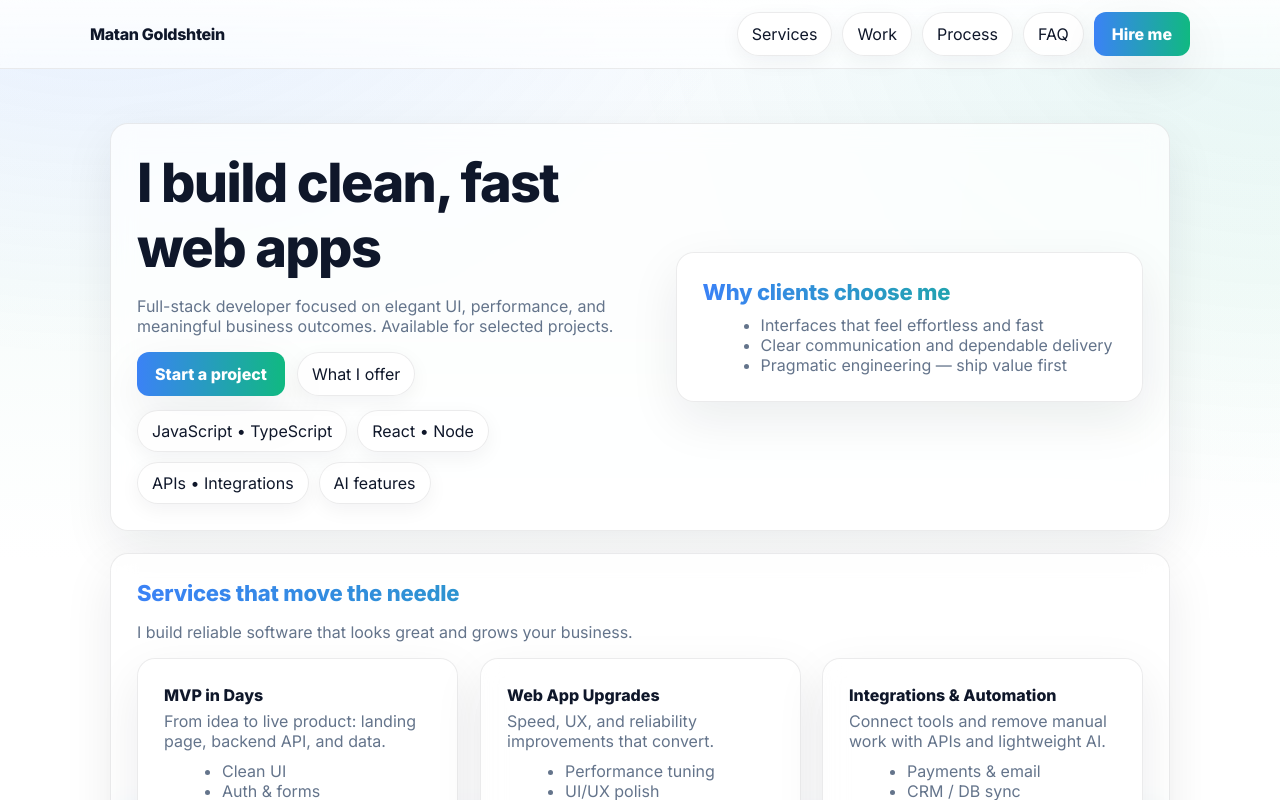
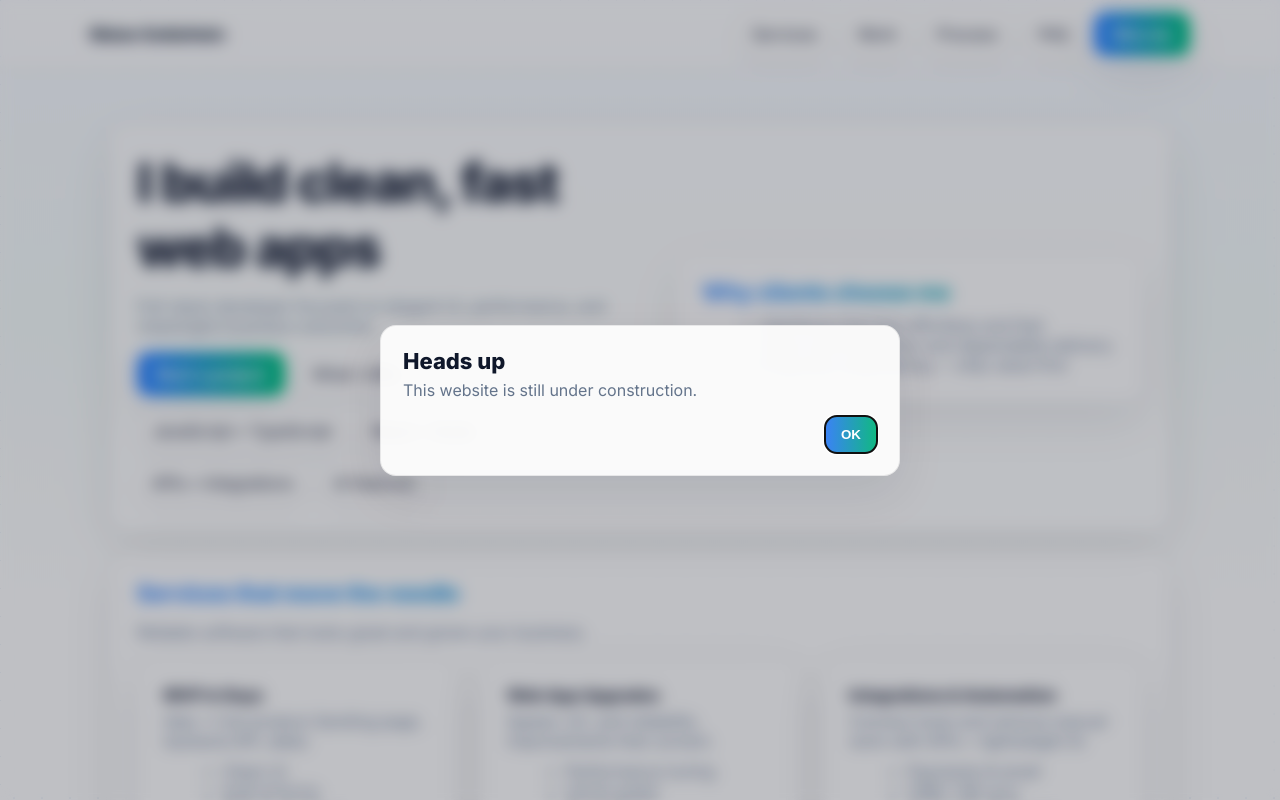
Before and after one commit to WAR5iBgc2pE8lq/concept-mvp, a website: page public/index.html in a window 1280 px wide. Shown: the top 800 px of the page. Drawn offline with Linux system fonts and the light colour scheme.

Commit message:
Dotted grid + subtle gradient, responsive tweaks, under-construction modal

```diff
--- a/public/index.html
+++ b/public/index.html
@@ -4,44 +4,47 @@
   <meta charset="UTF-8" />
   <meta name="viewport" content="width=device-width, initial-scale=1" />
   <title>Matan Goldshtein — Portfolio</title>
-  <meta name="description" content="Full-stack developer building clean, fast, business-driven web apps. Services, work, process, and contact." />
+  <meta name="description" content="Full-stack developer building clean, fast, business-driven web apps." />
   <style>
     @import url('https://fonts.googleapis.com/css2?family=Inter:wght@400;600;800&display=swap');
 
-    /* ===== Light, airy, harmonious with subtle glass ===== */
     :root{
-      --bg:#ffffff;
-      --ink:#0f172a;
-      --muted:#64748b;
-      --line:rgba(2,6,23,.08);
-      --surface:rgba(255,255,255,.72);        /* translucent cards */
-      --surface-strong:rgba(255,255,255,.88); /* stronger glass for header */
-      --a1:#3b82f6; /* blue */
-      --a2:#10b981; /* teal */
+      --ink:#0f172a;           /* main text */
+      --muted:#64748b;         /* secondary */
+      --line:rgba(2,6,23,.08); /* borders */
+      --surface:rgba(255,255,255,.75);
+      --surface-strong:rgba(255,255,255,.88);
+      --a1:#3b82f6;            /* blue */
+      --a2:#10b981;            /* teal */
       --ring:rgba(59,130,246,.18);
       --shadow:0 18px 50px rgba(15,23,42,.08);
       --radius:18px;
       --gap:22px;
       --lift:6px;
+      --dot:#e6edf7;           /* dot color for grid */
     }
 
     *{box-sizing:border-box}
     html,body{height:100%}
     body{
-      margin:0; font-family:Inter, ui-sans-serif, system-ui, -apple-system, Segoe UI, Roboto, Arial, sans-serif;
+      margin:0;
+      font-family:Inter, ui-sans-serif, system-ui, -apple-system, Segoe UI, Roboto, Arial, sans-serif;
       color:var(--ink);
-      /* very light, subtle gradient background */
+      /* ===== Background: subtle gradient + dotted grid ===== */
       background:
-        radial-gradient(1200px 800px at 8% -10%, rgba(59,130,246,.10), transparent 55%),
-        radial-gradient(1200px 900px at 100% 0%, rgba(16,185,129,.08), transparent 55%),
-        linear-gradient(180deg, #f9fbff, #f7fcfb 35%, #ffffff 70%);
+        radial-gradient(circle at 0 0, var(--dot) 1px, transparent 1.5px) 0 0/28px 28px,
+        radial-gradient(circle at 14px 14px, var(--dot) 1px, transparent 1.5px) 0 0/28px 28px,
+        linear-gradient(180deg, #f9fbff, #f7fcfb 40%, #ffffff 75%),
+        radial-gradient(1200px 800px at 8% -10%, rgba(59,130,246,.08), transparent 55%),
+        radial-gradient(1200px 900px at 100% 0%, rgba(16,185,129,.06), transparent 55%);
       -webkit-font-smoothing:antialiased; text-rendering:optimizeLegibility;
       overflow-x:hidden;
     }
+
     a{color:inherit; text-decoration:none}
     .wrap{max-width:1100px; margin:0 auto; padding:32px 20px}
 
-    /* Header (removed the colored mark) */
+    /* ===== Header ===== */
     header{
       position:sticky; top:0; z-index:20;
       backdrop-filter:saturate(140%) blur(10px);
@@ -49,30 +52,21 @@
       border-bottom:1px solid var(--line);
     }
     .nav{display:flex; align-items:center; justify-content:space-between; gap:14px; padding:12px 0}
-    .brand{font-weight:900; letter-spacing:-.02em}
+    .brand{font-weight:900; letter-spacing:-.02em; font-size:16px}
     .links{display:flex; gap:10px; flex-wrap:wrap}
     .pill{
-      display:inline-flex; align-items:center; gap:8px;
-      padding:10px 14px; border-radius:999px;
-      border:1px solid var(--line); background:rgba(255,255,255,.85);
-      box-shadow:0 6px 20px rgba(15,23,42,.05);
+      display:inline-flex; align-items:center; gap:8px; padding:10px 14px; border-radius:999px;
+      border:1px solid var(--line); background:rgba(255,255,255,.9); box-shadow:0 6px 20px rgba(15,23,42,.05)
     }
     .btn{
-      display:inline-flex; align-items:center; gap:10px;
-      padding:12px 18px; border-radius:12px; font-weight:800; border:0; cursor:pointer; color:#fff;
-      background:linear-gradient(90deg, var(--a1), var(--a2));
-      box-shadow:var(--shadow);
+      display:inline-flex; align-items:center; gap:10px; padding:12px 18px; border-radius:12px; font-weight:800; border:0; cursor:pointer; color:#fff;
+      background:linear-gradient(90deg, var(--a1), var(--a2)); box-shadow:var(--shadow)
     }
 
-    /* Sections with tasteful translucency */
+    /* ===== Sections / Cards ===== */
     .section{
-      background:var(--surface);
-      border:1px solid var(--line);
-      border-radius:var(--radius);
-      padding:26px;
-      box-shadow:var(--shadow);
-      margin-bottom:var(--gap);
-      backdrop-filter: blur(12px) saturate(120%);
+      background:var(--surface); border:1px solid var(--line); border-radius:var(--radius);
+      padding:26px; box-shadow:var(--shadow); margin-bottom:var(--gap); backdrop-filter: blur(12px) saturate(120%);
     }
     .title{font-size:clamp(34px,5.2vw,54px); font-weight:900; letter-spacing:-.03em; margin:0}
     .section-title{
@@ -82,21 +76,25 @@
     .muted{color:var(--muted)}
     .sp{height:1px; background:linear-gradient(90deg, transparent, rgba(2,6,23,.08), transparent); margin:24px 0}
 
-    /* Layout grids */
     .cols{display:grid; grid-template-columns:1.05fr .95fr; gap:var(--gap); align-items:center}
+    .three{display:grid; grid-template-columns:repeat(3,1fr); gap:var(--gap)}
     @media (max-width: 960px){ .cols{grid-template-columns:1fr} }
-    .three{display:grid; grid-template-columns:repeat(3,1fr); gap:var(--gap)}
     @media (max-width:1040px){ .three{grid-template-columns:repeat(2,1fr)} }
-    @media (max-width:680px){ .three{grid-template-columns:1fr} }
+    @media (max-width:680px){
+      .three{grid-template-columns:1fr}
+      .links{gap:6px}
+      .pill{padding:8px 12px}
+      .btn{padding:11px 16px}
+    }
 
     /* Project cards */
-    .proj{border:1px solid var(--line); border-radius:16px; background:rgba(255,255,255,.85); overflow:hidden; display:flex; flex-direction:column; backdrop-filter:blur(6px)}
+    .proj{border:1px solid var(--line); border-radius:16px; background:rgba(255,255,255,.9); overflow:hidden; display:flex; flex-direction:column; backdrop-filter:blur(6px)}
     .thumb{aspect-ratio:16/10; width:100%; overflow:hidden; background:#f3f5f9}
     .thumb img{width:100%; height:100%; object-fit:cover; display:block; transform:scale(1.02)}
     .p-body{padding:14px}
     .p-title{font-weight:800}
 
-    /* Process steps */
+    /* Steps */
     .steps{counter-reset:s}
     .step{position:relative; padding-left:44px; margin:12px 0}
     .step::before{counter-increment:s; content:counter(s); position:absolute; left:0; top:0; width:32px; height:32px; border-radius:9px; display:grid; place-items:center;
@@ -109,7 +107,7 @@
     input:focus,textarea:focus{border-color:#cfe1ff; box-shadow:0 0 0 4px var(--ring)}
     footer{color:var(--muted); font-size:12px; padding:20px 0; text-align:center}
 
-    /* Motion (subtle + responsive) */
+    /* Motion (subtle) */
     html{scroll-behavior:smooth}
     @media (prefers-reduced-motion:no-preference){
       .reveal{opacity:0; transform:translateY(8px); transition:opacity .6s ease, transform .6s ease}
@@ -117,10 +115,30 @@
       .float{will-change:transform, box-shadow; transition: transform .5s cubic-bezier(.2,.8,.2,1), box-shadow .5s}
       .lift:hover{transform:translateY(calc(var(--lift) * -1))}
     }
+
+    /* ===== Intro Modal (Under Construction) ===== */
+    #app.modal-blur{filter:blur(6px); pointer-events:none; user-select:none}
+    .modal-backdrop{
+      position:fixed; inset:0; background:rgba(2,6,23,.25);
+      backdrop-filter: blur(6px) saturate(120%);
+      display:flex; align-items:center; justify-content:center;
+      z-index:50; padding:20px;
+    }
+    .modal{
+      max-width:520px; width:100%;
+      background:rgba(255,255,255,.92);
+      border:1px solid var(--line); border-radius:16px; box-shadow:var(--shadow);
+      padding:22px;
+    }
+    .modal h3{margin:0 0 6px; font-size:22px}
+    .modal p{margin:0; color:var(--muted)}
+    .modal .actions{display:flex; justify-content:flex-end; gap:10px; margin-top:16px}
+    .modal .btn-ok{border:0; padding:11px 16px; border-radius:12px; font-weight:800; cursor:pointer; color:#fff; background:linear-gradient(90deg, var(--a1), var(--a2))}
   </style>
 </head>
 <body>
-  <!-- Header (no square icon) -->
+  <!-- App wrapper so we can blur it when modal is open -->
+  <div id="app">
     <header>
       <div class="wrap nav">
         <div class="brand">Matan Goldshtein</div>
@@ -140,7 +158,7 @@
         <div class="cols">
           <div>
             <h1 class="title">I build clean, fast web apps</h1>
-          <p class="muted">Full-stack developer focused on elegant UI, performance, and meaningful business outcomes. Available for selected projects.</p>
+            <p class="muted">Full-stack developer focused on elegant UI, performance, and meaningful business outcomes.</p>
             <div style="display:flex; gap:12px; margin-top:14px; flex-wrap:wrap">
               <a href="#contact" class="btn lift">Start a project</a>
               <a href="#services" class="pill lift">What I offer</a>
@@ -166,11 +184,11 @@
       <!-- Services -->
       <section id="services" class="section reveal float">
         <div class="section-title">Services that move the needle</div>
-      <p class="muted">I build reliable software that looks great and grows your business.</p>
+        <p class="muted">Reliable software that looks great and grows your business.</p>
         <div class="three" style="margin-top:14px">
           <div class="section float" style="margin:0">
             <div style="font-weight:900; margin-bottom:6px">MVP in Days</div>
-          <div class="muted">From idea to live product: landing page, backend API, and data.</div>
+            <div class="muted">Idea → live product (landing page, backend API, data).</div>
             <ul class="muted" style="margin:10px 0 0 18px"><li>Clean UI</li><li>Auth & forms</li><li>Deploy included</li></ul>
           </div>
           <div class="section float" style="margin:0">
@@ -180,7 +198,7 @@
           </div>
           <div class="section float" style="margin:0">
             <div style="font-weight:900; margin-bottom:6px">Integrations & Automation</div>
-          <div class="muted">Connect tools and remove manual work with APIs and lightweight AI.</div>
+            <div class="muted">Connect tools and remove manual work with APIs + lightweight AI.</div>
             <ul class="muted" style="margin:10px 0 0 18px"><li>Payments & email</li><li>CRM / DB sync</li><li>AI chat & summaries</li></ul>
           </div>
         </div>
@@ -190,40 +208,25 @@
       <section id="work" class="section reveal float">
         <div class="section-title">Selected Work</div>
         <div class="three">
-        <!-- Real-time Dashboard -->
           <article class="proj float">
             <div class="thumb">
-            <img src="https://images.pexels.com/photos/6476587/pexels-photo-6476587.jpeg?auto=compress&cs=tinysrgb&h=800&w=1200"
-                 alt="Real-time dashboard with charts on a computer screen" loading="lazy" width="1200" height="800" />
+              <img src="https://images.pexels.com/photos/6476587/pexels-photo-6476587.jpeg?auto=compress&cs=tinysrgb&h=800&w=1200" alt="Real-time dashboard on a computer screen" loading="lazy" width="1200" height="800" />
             </div>
-          <div class="p-body">
-            <div class="p-title">Real-time Dashboard</div>
-            <div class="muted">Live metrics and alerts (React + WebSocket + Node).</div>
-          </div>
+            <div class="p-body"><div class="p-title">Real-time Dashboard</div><div class="muted">Live metrics and alerts (React + WebSocket + Node).</div></div>
           </article>
 
-        <!-- E-commerce Upgrade -->
           <article class="proj float">
             <div class="thumb">
-            <img src="https://images.pexels.com/photos/7620619/pexels-photo-7620619.jpeg?auto=compress&cs=tinysrgb&fit=crop&w=1200&h=800"
-                 alt="E-commerce storefront on a laptop screen" loading="lazy" width="1200" height="800" />
+              <img src="https://images.pexels.com/photos/7620619/pexels-photo-7620619.jpeg?auto=compress&cs=tinysrgb&fit=crop&w=1200&h=800" alt="E-commerce storefront on a laptop screen" loading="lazy" width="1200" height="800" />
             </div>
-          <div class="p-body">
-            <div class="p-title">E-commerce Upgrade</div>
-            <div class="muted">High-converting storefront + payments (Next.js + Stripe).</div>
-          </div>
+            <div class="p-body"><div class="p-title">E-commerce Upgrade</div><div class="muted">High-converting storefront + payments (Next.js + Stripe).</div></div>
           </article>
 
-        <!-- AI Support Assistant -->
           <article class="proj float">
             <div class="thumb">
-            <img src="https://images.pexels.com/photos/30530407/pexels-photo-30530407.jpeg?auto=compress&cs=tinysrgb&fit=crop&w=1200&h=800"
-                 alt="AI chat interface on a computer screen" loading="lazy" width="1200" height="800" />
+              <img src="https://images.pexels.com/photos/30530407/pexels-photo-30530407.jpeg?auto=compress&cs=tinysrgb&fit=crop&w=1200&h=800" alt="AI chat interface on a computer screen" loading="lazy" width="1200" height="800" />
             </div>
-          <div class="p-body">
-            <div class="p-title">AI Support Assistant</div>
-            <div class="muted">Custom chat for FAQs and triage (Node + LLM API).</div>
-          </div>
+            <div class="p-body"><div class="p-title">AI Support Assistant</div><div class="muted">Custom chat for FAQs and triage (Node + LLM API).</div></div>
           </article>
         </div>
       </section>
@@ -251,25 +254,14 @@
         </div>
       </section>
 
-    <!-- FAQ (expanded, sales-oriented) -->
+      <!-- FAQ (sales-focused) -->
       <section id="faq" class="section reveal float">
         <div class="section-title">FAQ</div>
-      <details class="section" style="margin:8px 0 0 0">
-        <summary><strong>What kinds of projects are the best fit?</strong></summary>
-        <div class="muted" style="margin-top:8px">MVPs, product revamps, and integrations that need clear UX and reliable engineering. If it ships to users and needs to look/feel great, I’m in.</div>
-      </details>
-      <details class="section" style="margin-top:8px">
-        <summary><strong>How do we start and how soon?</strong></summary>
-        <div class="muted" style="margin-top:8px">Send a short brief below. We’ll have a quick call to align on scope and success metrics. I can usually start within a few days.</div>
-      </details>
-      <details class="section" style="margin-top:8px">
-        <summary><strong>Pricing?</strong></summary>
-        <div class="muted" style="margin-top:8px">Fixed-price milestones for well-scoped work (e.g., MVP, redesign), or hourly until scope is stable. Either way you’ll get timelines and progress updates you can trust.</div>
-      </details>
-      <details class="section" style="margin-top:8px">
-        <summary><strong>What about ongoing support?</strong></summary>
-        <div class="muted" style="margin-top:8px">I offer post-launch support, bug fixes, and iterative improvements. I’m available for retainers if you want consistent velocity.</div>
-      </details>
+        <details class="section" style="margin:8px 0 0 0"><summary><strong>What projects are the best fit?</strong></summary><div class="muted" style="margin-top:8px">MVPs, product revamps, and integrations that need clear UX and reliable engineering. If users must love it and it must ship on time, I’m in.</div></details>
+        <details class="section" style="margin-top:8px"><summary><strong>How soon can we start?</strong></summary><div class="muted" style="margin-top:8px">Usually within a few days. First milestone plan delivered after our kickoff call.</div></details>
+        <details class="section" style="margin-top:8px"><summary><strong>Pricing & billing?</strong></summary><div class="muted" style="margin-top:8px">Fixed-price per milestone for well-scoped work; otherwise time & materials until scope is stable. Either way you get weekly updates and demos.</div></details>
+        <details class="section" style="margin-top:8px"><summary><strong>Post-launch support?</strong></summary><div class="muted" style="margin-top:8px">Yes — bug fixes, enhancements, and retainer options for ongoing velocity.</div></details>
+        <details class="section" style="margin-top:8px"><summary><strong>Can you add AI features?</strong></summary><div class="muted" style="margin-top:8px">Absolutely. I integrate chat, smart search, summarization, and workflow automations in a pragmatic way — value first.</div></details>
       </section>
 
       <!-- Contact -->
@@ -280,7 +272,6 @@
           <div class="row"><label for="name">Name</label><input id="name" name="name" placeholder="Your name" /></div>
           <div class="row"><label for="email">Email</label><input id="email" name="email" type="email" placeholder="you@example.com" required /></div>
           <div class="row"><label for="message">Project brief</label><textarea id="message" name="message" rows="5" placeholder="A few sentences about what you need"></textarea></div>
-        <!-- Honeypot -->
           <input type="text" name="website" id="website" autocomplete="off" style="position:absolute;left:-10000px;top:auto;width:1px;height:1px;overflow:hidden" tabindex="-1" aria-hidden="true" />
           <button class="btn lift" type="submit">Send message</button>
           <p id="cstatus" class="muted" style="margin-top:8px" aria-live="polite"></p>
@@ -297,6 +288,18 @@
     <footer>
       <div class="wrap muted">© <span id="year"></span> Matan Goldshtein • Designed for clarity</div>
     </footer>
+  </div><!-- /#app -->
+
+  <!-- ===== Under-construction Modal ===== -->
+  <div id="introModal" class="modal-backdrop" role="dialog" aria-modal="true" aria-labelledby="modalTitle" aria-describedby="modalDesc" hidden>
+    <div class="modal">
+      <h3 id="modalTitle">Heads up</h3>
+      <p id="modalDesc">This website is still under construction.</p>
+      <div class="actions">
+        <button id="modalOk" class="btn-ok">OK</button>
+      </div>
+    </div>
+  </div>
 
   <script>
     // Reveal on scroll
@@ -305,7 +308,7 @@
     }, { threshold: 0.12 });
     document.querySelectorAll('.reveal').forEach(el=>io.observe(el));
 
-    // Subtle mouse float across elements
+    // Subtle mouse float
     (()=>{
       const reduce = window.matchMedia('(prefers-reduced-motion: reduce)').matches;
       if (reduce) return;
@@ -332,7 +335,31 @@
       window.addEventListener('pointerleave', ()=>{ mx = my = 0; if (!raf) raf = requestAnimationFrame(tick); });
     })();
 
-    // Contact form (static fallback notice if no backend)
+    // Intro modal logic: show on first load, blur app, dismiss on OK
+    const modal = document.getElementById('introModal');
+    const app = document.getElementById('app');
+    const ok = document.getElementById('modalOk');
+
+    function openModal(){
+      modal.hidden = false;
+      app.classList.add('modal-blur');
+      ok.focus();
+    }
+    function closeModal(){
+      modal.hidden = true;
+      app.classList.remove('modal-blur');
+    }
+    // Show modal on first visit in this browser session
+    const SEEN_KEY = 'mg_intro_seen';
+    if (!sessionStorage.getItem(SEEN_KEY)) {
+      openModal();
+      sessionStorage.setItem(SEEN_KEY, '1');
+    }
+    ok.addEventListener('click', closeModal);
+    modal.addEventListener('click', (e)=>{ if (e.target === modal) closeModal(); }); // click backdrop to close
+    window.addEventListener('keydown', (e)=>{ if (e.key === 'Escape' && !modal.hidden) closeModal(); });
+
+    // Contact form (fallback if no backend)
     const form = document.getElementById('contactForm');
     const st = document.getElementById('cstatus');
     if (form) {
```
Lines whose indentation alone changed are shown as unchanged.
